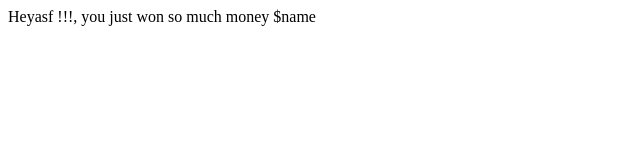
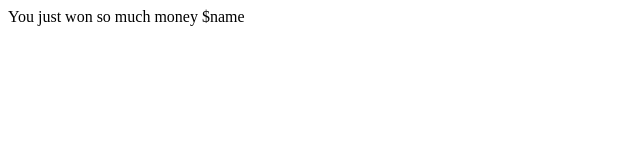
Before and after one commit to molchoun/python-progress, a plain HTML site: page email-sender/index.html in a window 1280 px wide. Shown: the whole page, without its empty margins (0-640 px from the left). Drawn offline with Linux system fonts and the light colour scheme.

Commit message:
Initial commit

```diff
--- a/email-sender/index.html
+++ b/email-sender/index.html
@@ -4,7 +4,7 @@
 <head></head>
 
 <body>
-    Heyasf !!!, you just won so much money $name
+    You just won so much money $name
 </body>
 
 </html>
```
